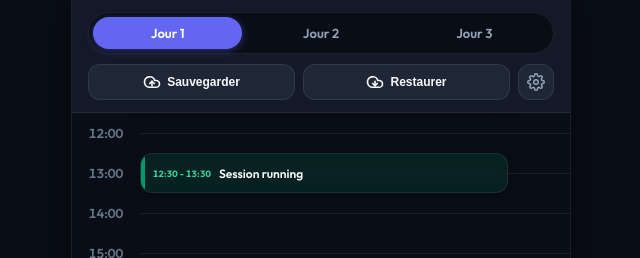
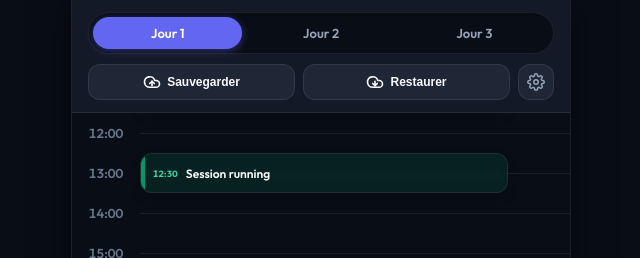
Before and after one commit to jcolard/programme, a React (Vite) app: page / in a window 1280 px wide. Shown: the top 258 px of the page, without its empty margins (319-959 px from the left). Built offline with nearby package versions, Linux system fonts and the light colour scheme.

Commit message:
fix(ui): masquer l'heure de fin sur les créneaux de la vue générale (timeline)

```diff
--- a/src/components/SlotCard.jsx
+++ b/src/components/SlotCard.jsx
@@ -33,7 +33,7 @@ export default function SlotCard({ slot, style, onClick }) {
     >
       <div className="slot-card-border" />
       <div className="slot-card-content">
-        <div className="slot-card-time">{slot.startTime} - {slot.endTime}</div>
+        <div className="slot-card-time">{slot.startTime}</div>
         <div className="slot-card-title">{slot.title}</div>
 
         {hasItems && !isShort && (
```
